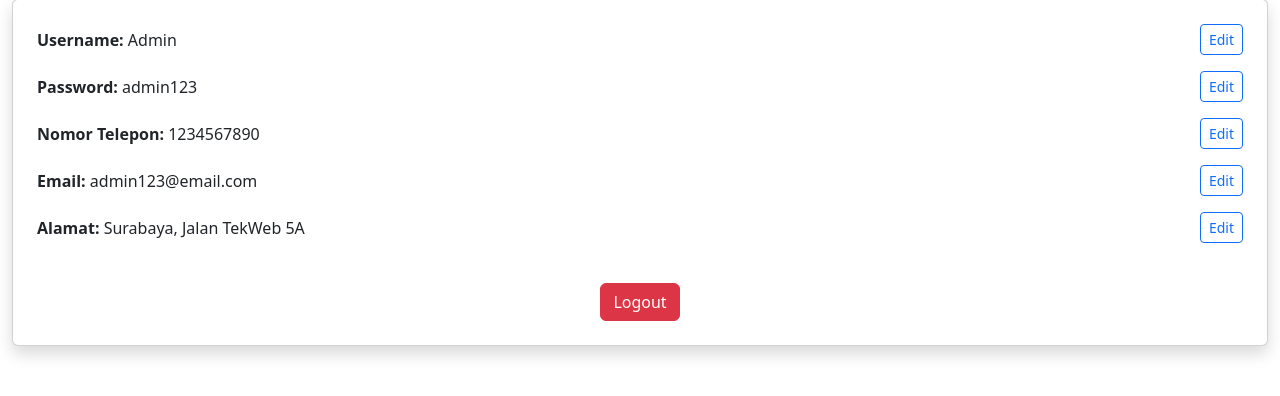
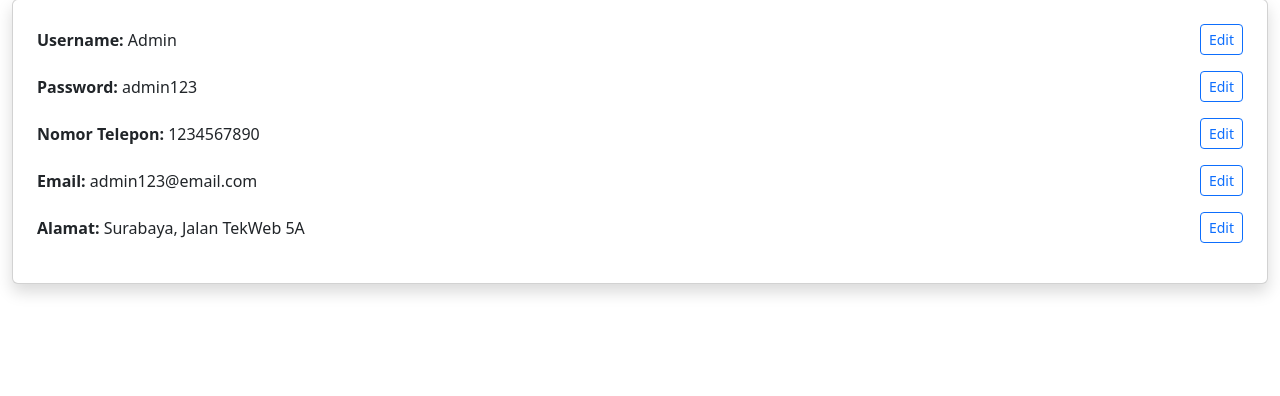
Before and after one commit to Furozu/Project-Toko-Online, a PHP site: page /profil.php in a window 1280 px wide. Shown: the part 177-573 px from the top of the page. Run offline with PHP 8.4, Linux system fonts and the light colour scheme; a user stored in the database is signed in; data comes from the database, SQL or seed files in the repository; some libraries are stand-ins or nearby versions.

Commit message:
removed logout button

```diff
--- a/profil.php
+++ b/profil.php
@@ -76,10 +76,6 @@ if (isset($_POST['logout'])) {
                 <div><strong>Alamat:</strong> <?php echo htmlspecialchars($user_data['alamat']); ?></div>
                 <a href="edit.php?field=alamat" class="btn btn-outline-primary btn-sm">Edit</a>
             </div>
-
-            <form method="POST" class="text-center mt-4">
-                <button type="submit" name="logout" class="btn btn-danger">Logout</button>
-            </form>
         </div>
     </section>
 </body>
```
